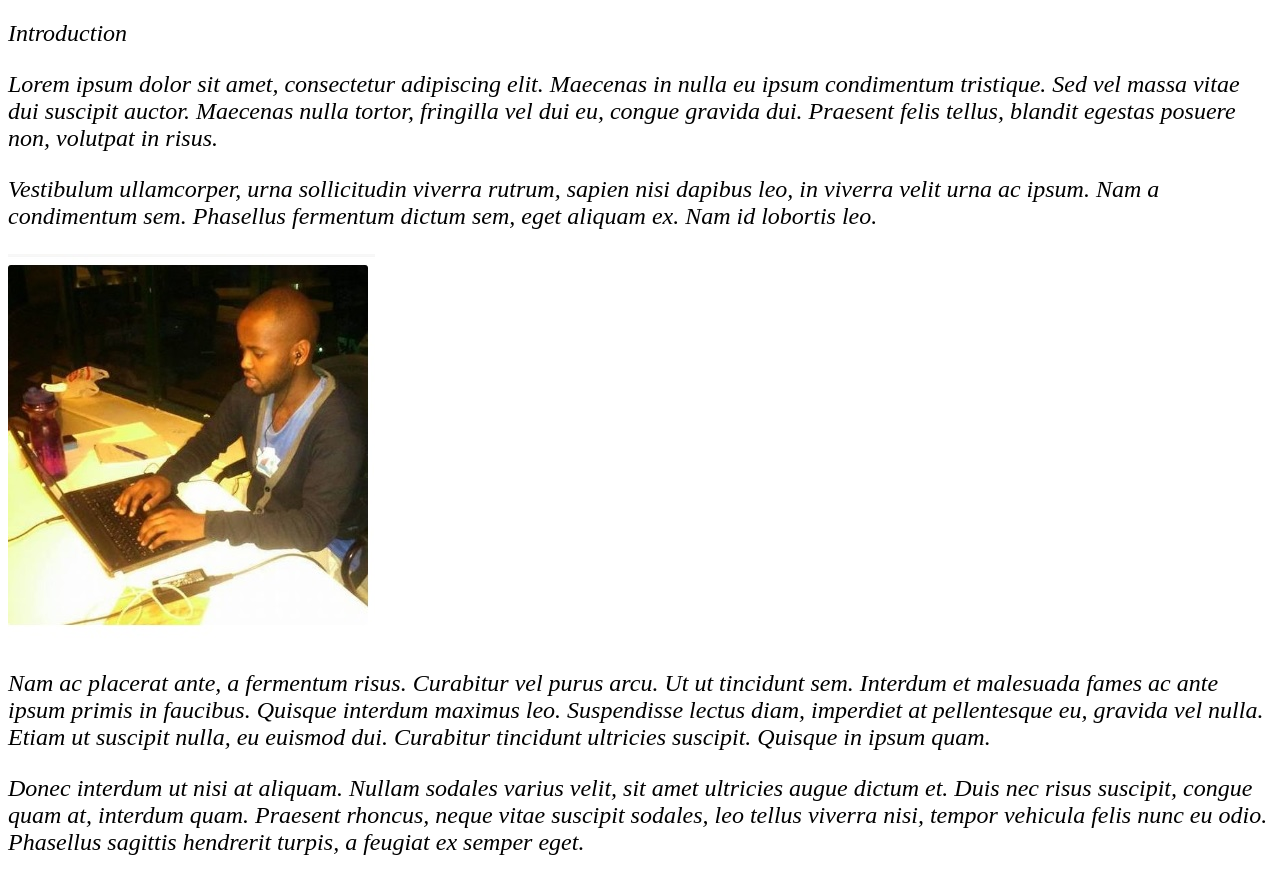
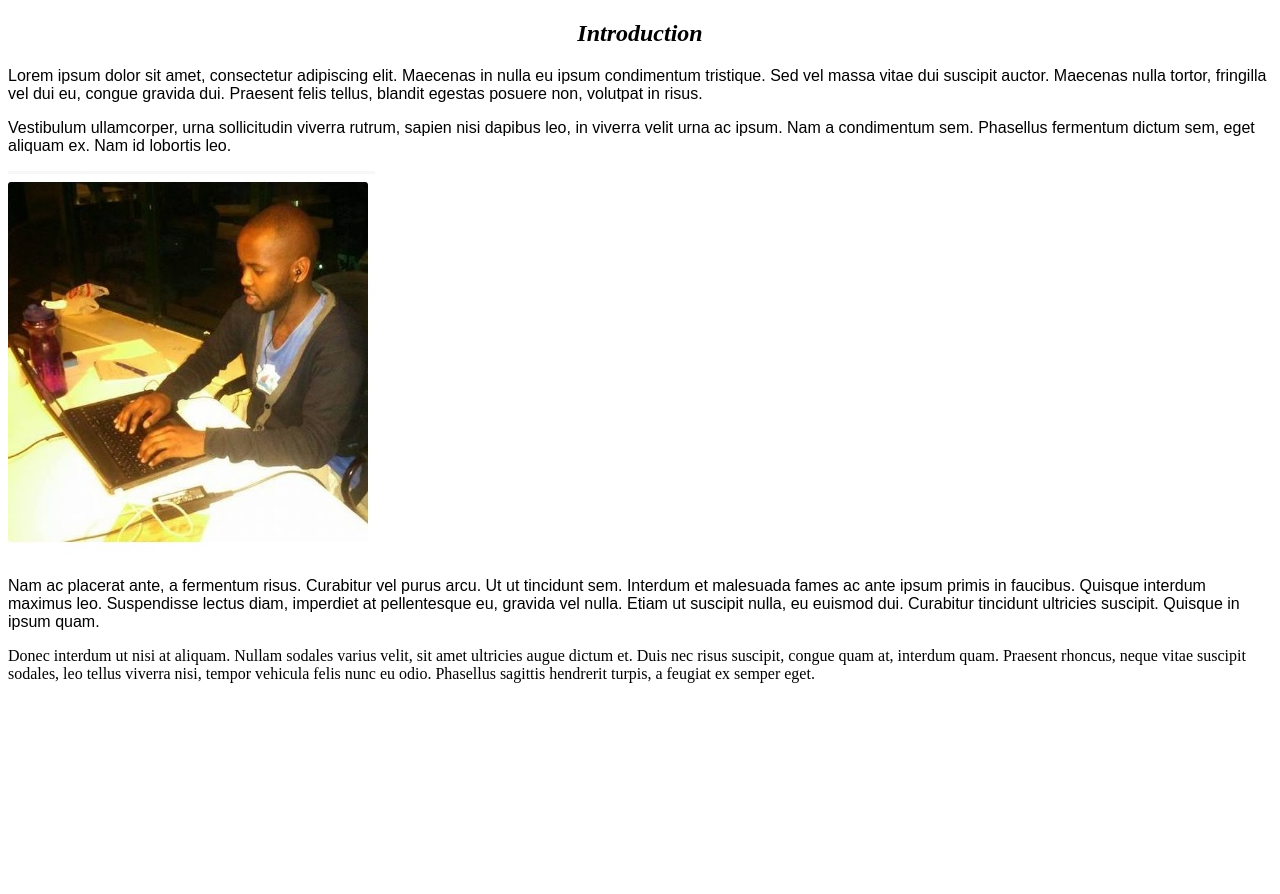
Before and after one commit to wmbotela/boring-lecture, a plain HTML site: page index.html in a window 1280 px wide. After the commit the page ends 800 px from the top, so only its background shows below. Drawn offline with Linux system fonts and the light colour scheme.

Commit message:
adds div tags to index.html and styles to main.css

```diff
--- a/css/main.css
+++ b/css/main.css
@@ -1,12 +1,9 @@
-#header{
-  font-weight: normal;
-  font-style: italic;
-  align-content: center;
+.intro{
+  text-align: center;
+  font-style:italic;
+
 
 }
-p.intro{
-
+.body{
+  font-family: sans-serif;
 }
-img.intro{
-
-}
--- a/index.html
+++ b/index.html
@@ -5,20 +5,21 @@
     <link href="css/main.css" rel="stylesheet" type="text/css">
     <title>Boring Lecture</title>
   </head>
-
-  <h2 class="intro" id="header">Introduction</p>
-
-  <p class="intro" id="para">Lorem ipsum dolor sit amet, consectetur adipiscing elit. Maecenas in nulla eu ipsum condimentum tristique.
+    <div class="intro">
+      <h2>Introduction</h2>
+    </div>
+    <div class="body">
+  <p>Lorem ipsum dolor sit amet, consectetur adipiscing elit. Maecenas in nulla eu ipsum condimentum tristique.
     Sed vel massa vitae dui suscipit auctor. Maecenas nulla tortor, fringilla vel dui eu, congue gravida dui.
     Praesent felis tellus, blandit egestas posuere non, volutpat in risus.</p>
 
-  <p class="intro"> Vestibulum ullamcorper, urna sollicitudin viverra rutrum, sapien nisi dapibus leo, in viverra velit urna ac ipsum.
+  <p> Vestibulum ullamcorper, urna sollicitudin viverra rutrum, sapien nisi dapibus leo, in viverra velit urna ac ipsum.
     Nam a condimentum sem. Phasellus fermentum dictum sem, eget aliquam ex. Nam id lobortis leo.</p>
-  <img class="intro"id="ime" src="img/lec.jpg" alt="A picture of the lecturer">
+  <img src="img/lec.jpg" alt="A picture of the lecturer">
   <p>Nam ac placerat ante, a fermentum risus. Curabitur vel purus arcu. Ut ut tincidunt sem. Interdum et malesuada fames ac ante ipsum primis in faucibus.
     Quisque interdum maximus leo. Suspendisse lectus diam, imperdiet at pellentesque eu, gravida vel nulla.
     Etiam ut suscipit nulla, eu euismod dui. Curabitur tincidunt ultricies suscipit. Quisque in ipsum quam.</p>
-
+  </div>
   <p>Donec interdum ut nisi at aliquam. Nullam sodales varius velit, sit amet ultricies augue dictum et.
     Duis nec risus suscipit, congue quam at, interdum quam. Praesent rhoncus, neque vitae suscipit sodales,
     leo tellus viverra nisi, tempor vehicula felis nunc eu odio. Phasellus sagittis hendrerit turpis, a feugiat ex semper eget.</p>
```
